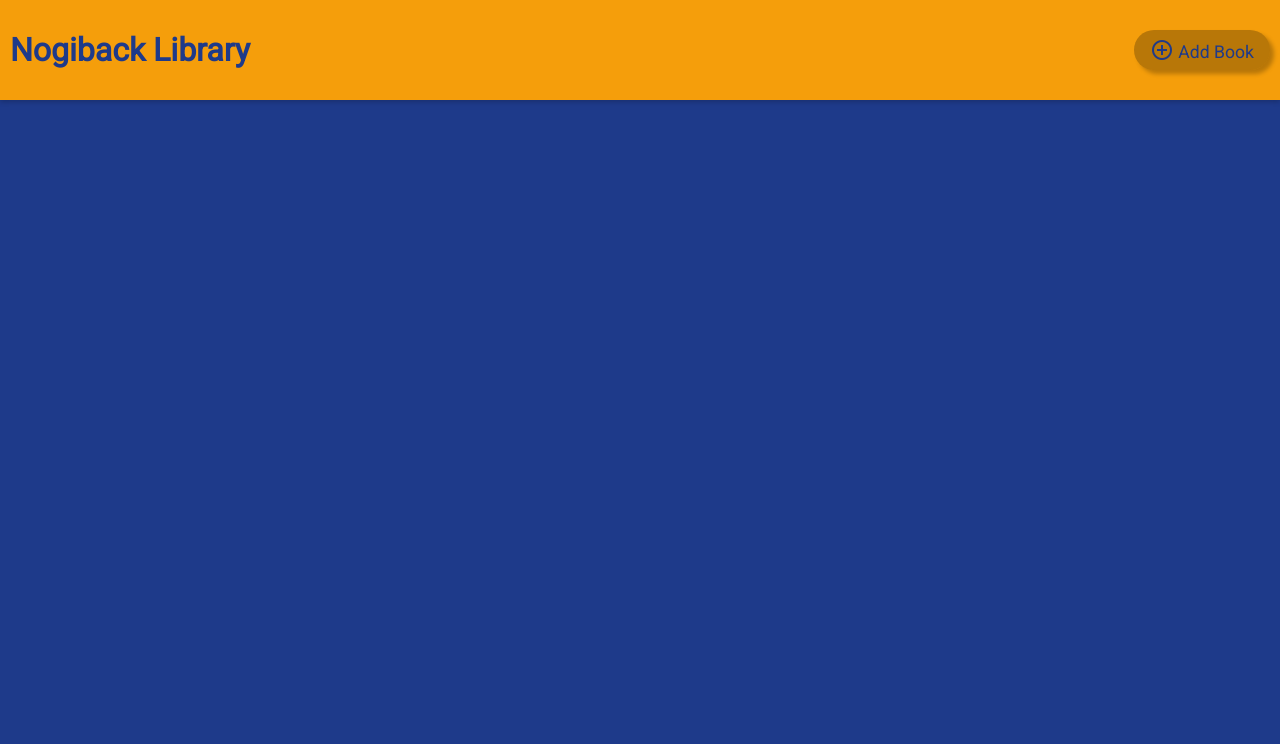
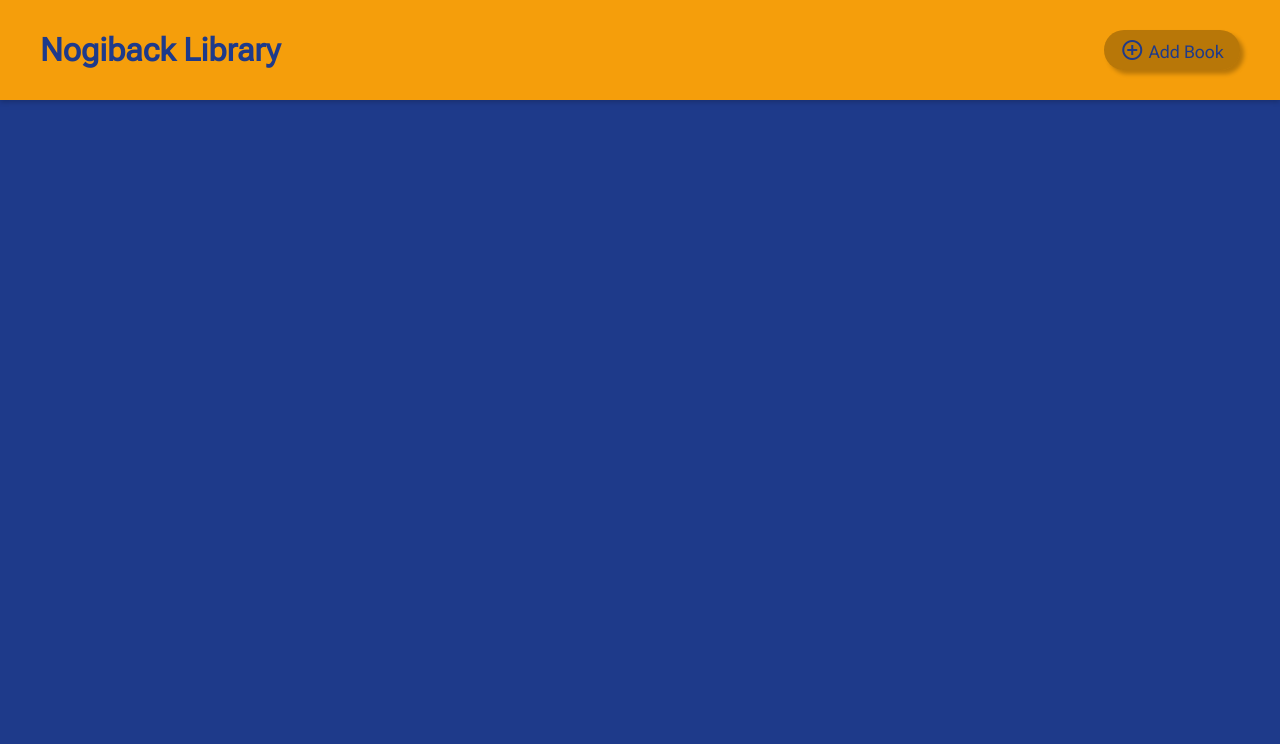
Before and after one commit to Nogiback/Book-Library, a plain HTML site: page index.html in a window 1280 px wide. Shown: the top 744 px of the page. Drawn offline with nearby package versions, Linux system fonts and the light colour scheme.

Commit message:
Adjusted header padding, importing new fonts

```diff
--- a/styles.css
+++ b/styles.css
@@ -1,4 +1,4 @@
-@import url('https://fonts.googleapis.com/css2?family=Roboto');
+@import url('https://fonts.googleapis.com/css2?family=Roboto+Flex:opsz,wght@8..144,100;8..144,300;8..144,400&display=swap');
 
 :root {
   --blue: #1e3a8a;
@@ -28,14 +28,14 @@
 }
 
 body {
-  font-family: 'Roboto', sans-serif;
+  font-family: 'Roboto Flex', sans-serif;
   background-color: var(--blue);
   color: var(--blue);
 }
 
 header {
   min-height: 80px;
-  padding: 10px;
+  padding: 10px 40px;
   display: flex;
   justify-content: space-between;
   align-items: center;
```
